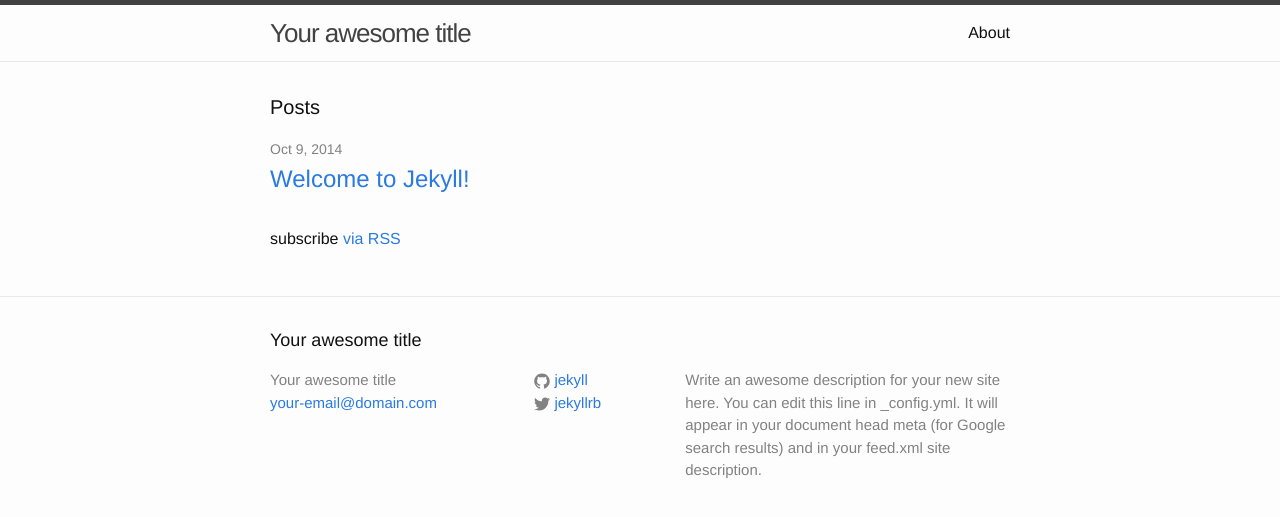
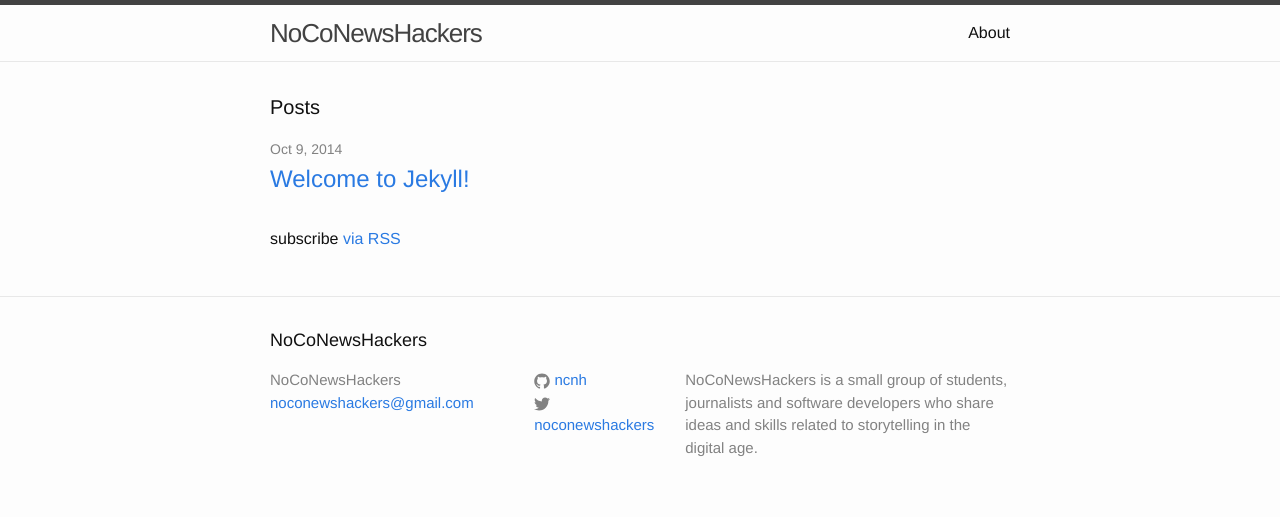
Before and after one commit to ncnh/ncnh.github.io, a Jekyll site: the page built from index.html, in a window 1280 px wide. Shown: the top 517 px of the page. Built offline with Jekyll 4.4.1, drawn with Linux system fonts in a browser that asks for light colours.

Commit message:
edited site config

```diff
--- a/_config.yml
+++ b/_config.yml
@@ -1,14 +1,14 @@
 # Site settings
-title: Your awesome title
-email: your-email@domain.com
+title: NoCoNewsHackers
+email: noconewshackers@gmail.com
 description: > # this means to ignore newlines until "baseurl:"
-  Write an awesome description for your new site here. You can edit this
-  line in _config.yml. It will appear in your document head meta (for
-  Google search results) and in your feed.xml site description.
+  NoCoNewsHackers is a small group of students, journalists and software
+  developers who share ideas and skills related to storytelling in the
+  digital age.
 baseurl: "" # the subpath of your site, e.g. /blog/
 url: "http://yourdomain.com" # the base hostname & protocol for your site
-twitter_username: jekyllrb
-github_username:  jekyll
+twitter_username: noconewshackers
+github_username:  ncnh
 
 # Build settings
 markdown: kramdown
```
